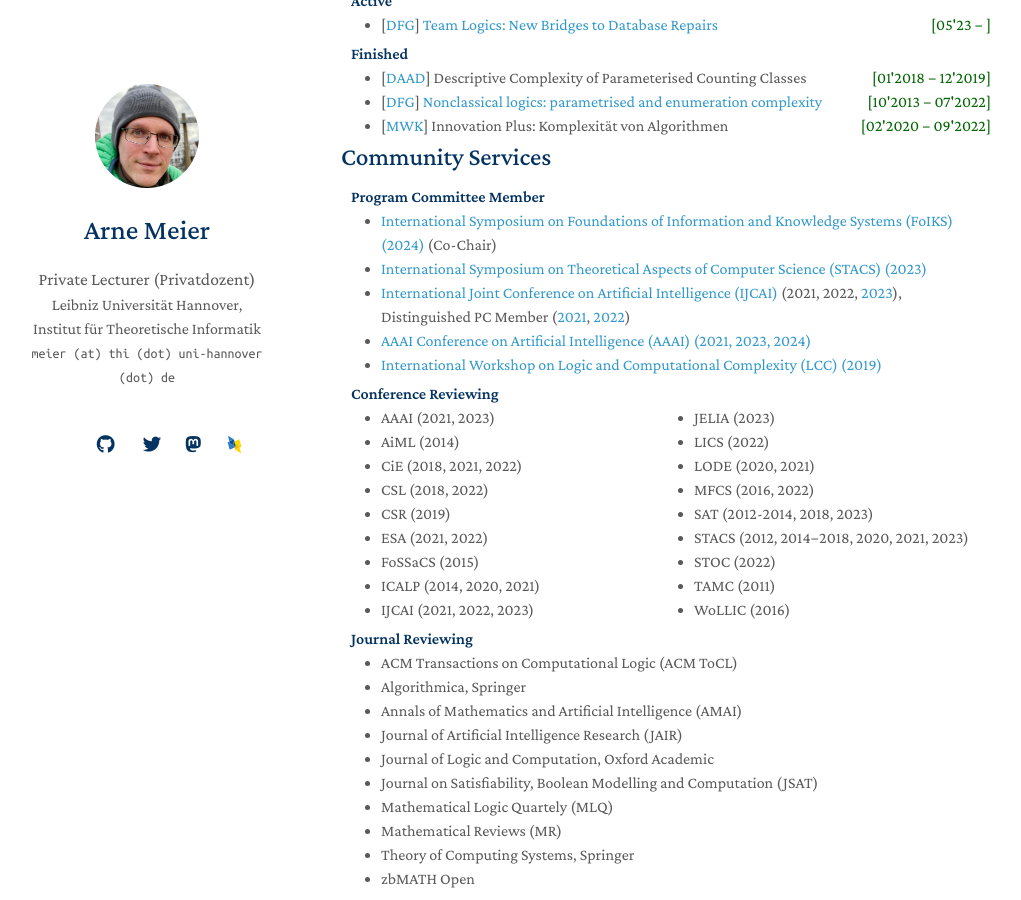
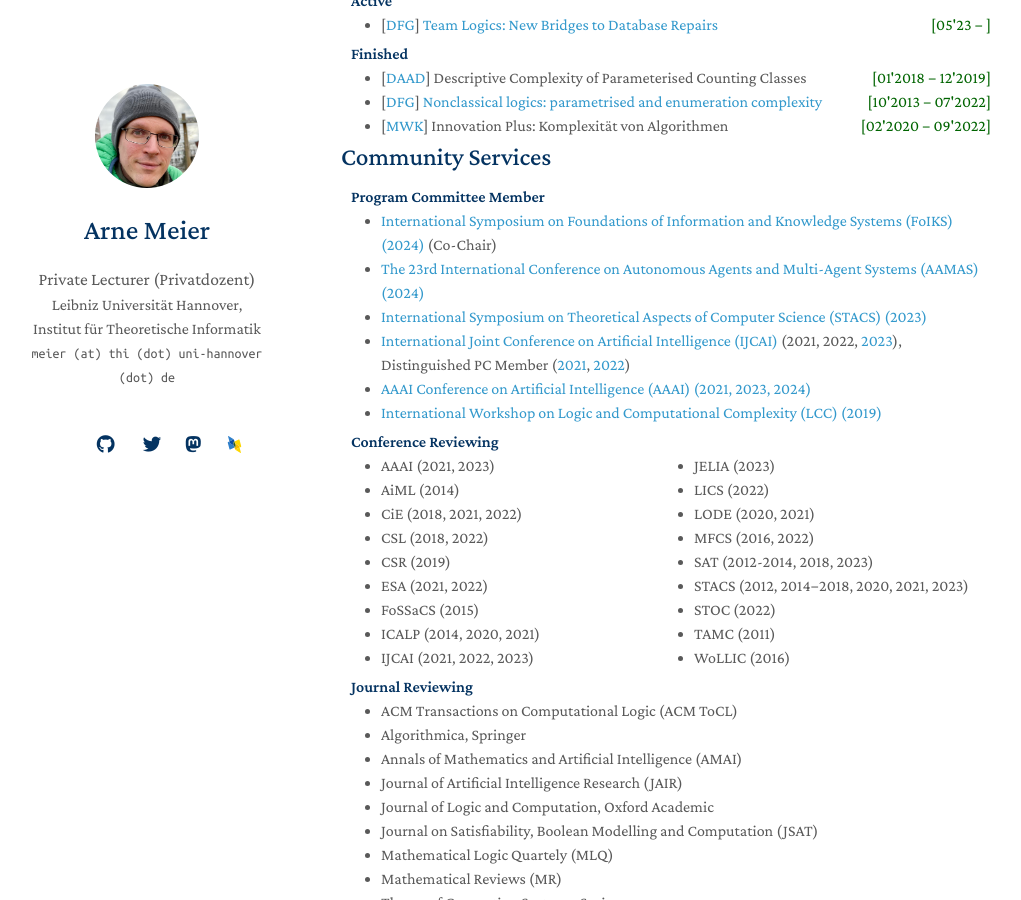
Before and after one commit to ArneMeier/ArneMeier.github.io, a Jekyll site: the page built from index.md, in a window 1280 px wide and 900 px high, scrolled down 644 px. Shown: the whole window, without its empty margins (129-1150 px from the left). Built offline with Jekyll 4.4.1, drawn with Linux system fonts in a browser that asks for light colours; nearby versions of some CDN libraries; a style sheet for code colours, icons or effects is not loaded; our own code applies the rules of GitHub Pages for plain Markdown files.

Commit message:
Update services.md AAMAS24

```diff
--- a/_includes/services.md
+++ b/_includes/services.md
@@ -4,6 +4,7 @@
 
 <ul style="margin:0 0 5px;">
   <li><autocolor><a href="https://foiks2024.github.io/index.html">International Symposium on Foundations of Information and Knowledge Systems (FoIKS) (2024)</a></autocolor> (Co-Chair)</li>
+  <li><autocolor><a href="https://www.aamas2024-conference.auckland.ac.nz/">The 23rd International Conference on Autonomous Agents and Multi-Agent Systems (AAMAS) (2024)</a></autocolor></li>
   <li><autocolor><a href="https://www.conferences.uni-hamburg.de/event/272/">International Symposium on Theoretical Aspects of Computer Science (STACS) (2023)</a></autocolor></li>
   <li><autocolor><a href="https://www.ijcai.org">International Joint Conference on Artificial Intelligence (IJCAI)</a> (2021, 2022, <a href="https://ijcai-23.org/pc-member-list/">2023</a>),<br /> Distinguished PC Member (<a href="https://twitter.com/IJCAIconf/status/1433178877782892553">2021</a>, <a href="https://twitter.com/ijcaiconf/status/1551838447450595329?s=10&t=6wYerji3d4yfMjwbLmbCyQ">2022</a>)</autocolor></li>
   <li><autocolor><a href="https://aaai.org">AAAI Conference on Artificial Intelligence (AAAI) (2021, 2023, 2024)</a></autocolor></li>
```
